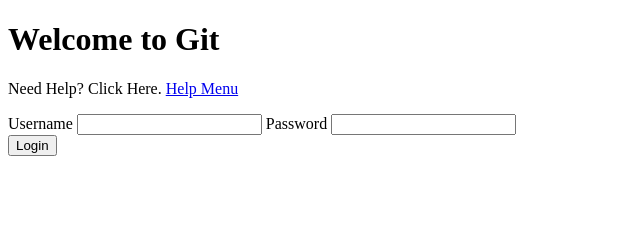
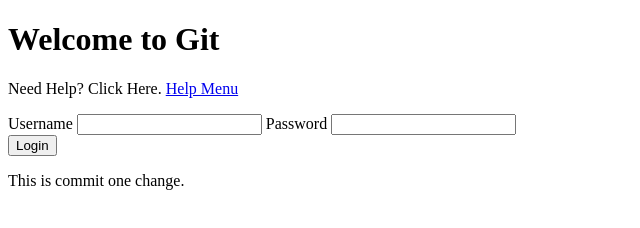
Before and after one commit to mishelsingh87/MileageCalculatorApp, a website: page index.html in a window 1280 px wide. Shown: the whole page, without its empty margins (0-640 px from the left). Drawn offline with Linux system fonts and the light colour scheme.

Commit message:
[CC-1108] | Add Trip | Adding commit msg

```diff
--- a/index.html
+++ b/index.html
@@ -22,6 +22,10 @@
         <input type="button" value="Login" onclick="login()">
     </div>
 
+    <div>
+        <p>This is commit one change. </p>
+    </div>
+
 
 </body>
 </html>
--- a/index.js
+++ b/index.js
@@ -6,3 +6,5 @@
 function login(){
     console.log("user added");
 }
+
+console.log("Commit one");
```
